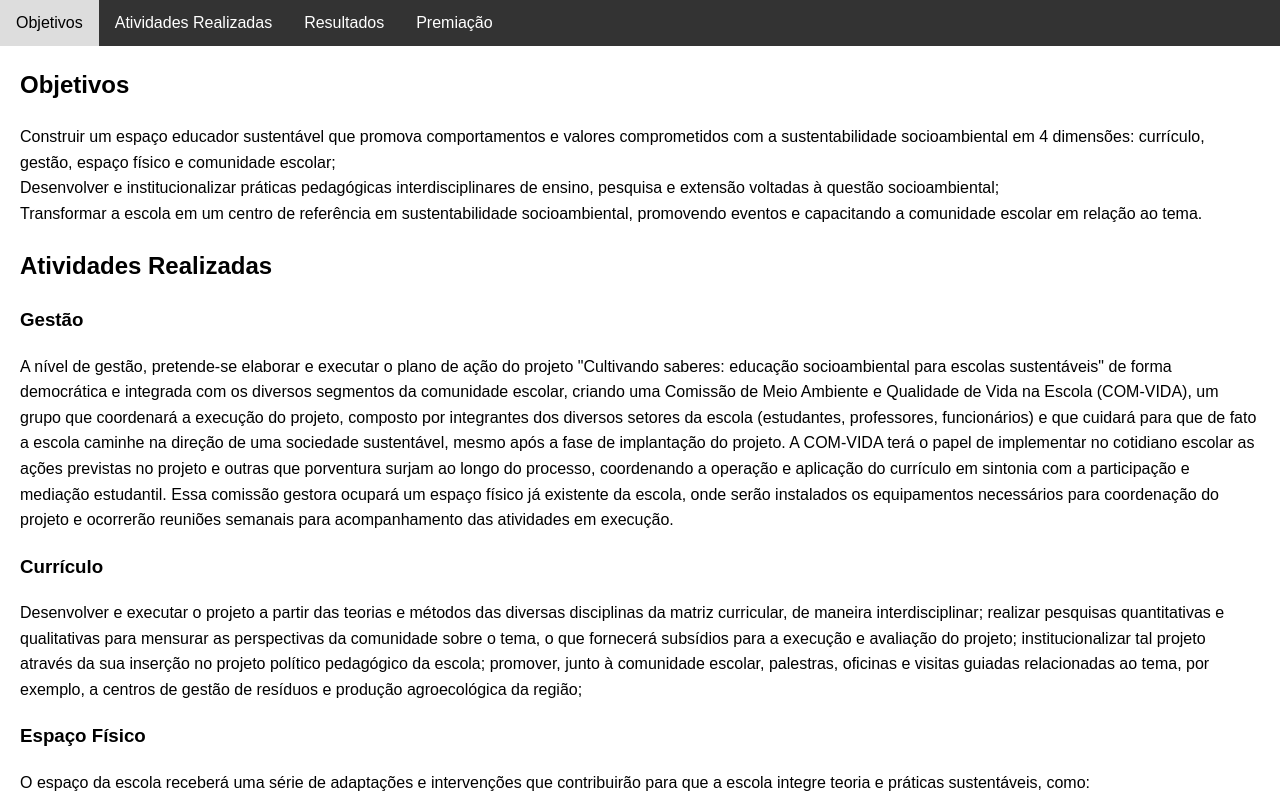
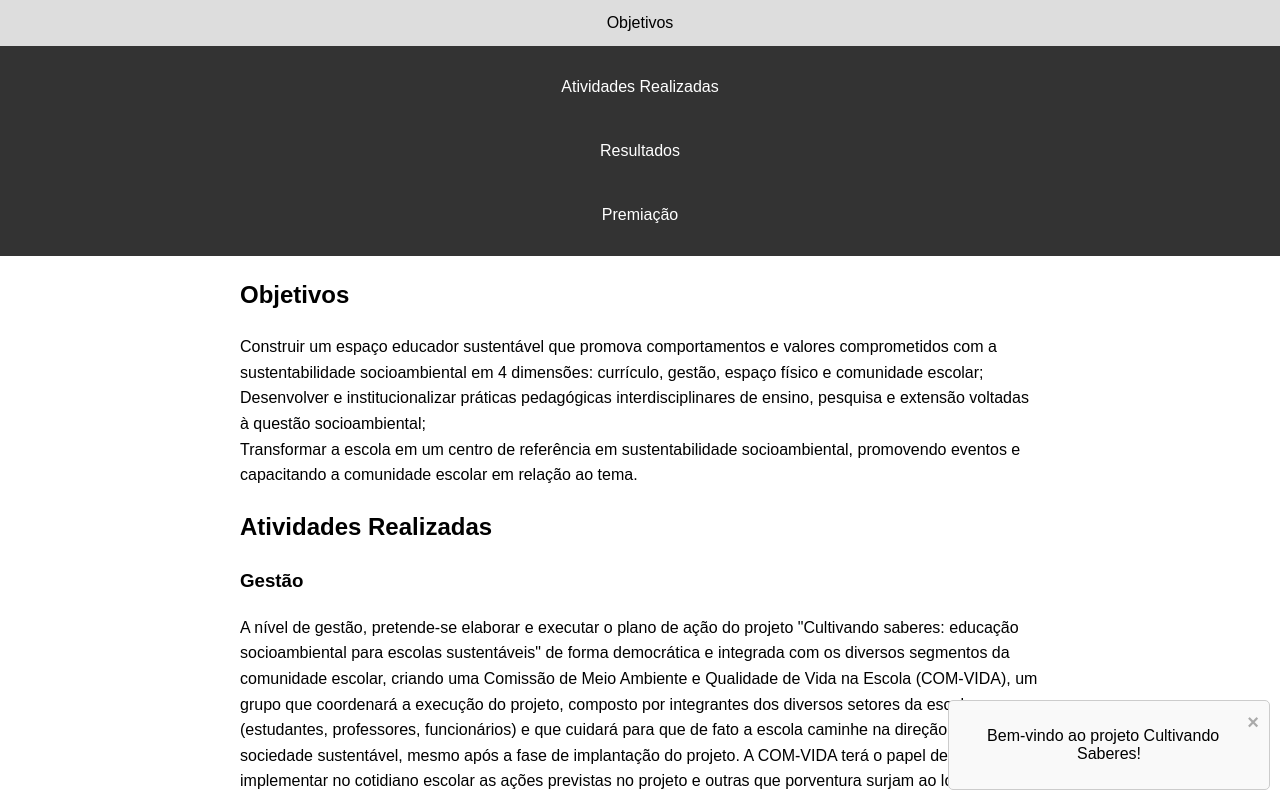
Before and after one commit to gustavogilliet/programa-o-2023, a plain HTML site: page index.html in a window 1280 px wide. Shown: the top 799 px of the page. Drawn offline with Linux system fonts and the light colour scheme.

Commit message:
styles.css

```diff
--- a/styles.css
+++ b/styles.css
@@ -1,11 +1,13 @@
 body {
     font-family: Arial, sans-serif;
     margin: 0;
+    text-align: center; /* Alinha o texto ao centro */
 }
 
 .menu {
     background-color: #333;
     overflow: hidden;
+    text-align: center; /* Alinha o menu ao centro */
 }
 
 .menu ul {
@@ -15,7 +17,8 @@ body {
 }
 
 .menu li {
-    float: left;
+    display: inline; /* Exibe os itens do menu na mesma linha */
+    margin-right: 10px; /* Espaçamento entre os itens do menu */
 }
 
 .menu a {
@@ -40,7 +43,6 @@ body {
     bottom: 10px;
     right: 10px;
     max-width: 300px;
-    display: none;
 }
 
 .balao-fala .fechar {
@@ -52,6 +54,8 @@ body {
 }
 
 .conteudo {
-    margin: 20px;
+    margin: 20px auto; /* Centraliza o conteúdo */
+    max-width: 800px; /* Define a largura máxima do conteúdo */
+    text-align: left; /* Alinha o texto à esquerda */
     line-height: 1.6;
 }
```
